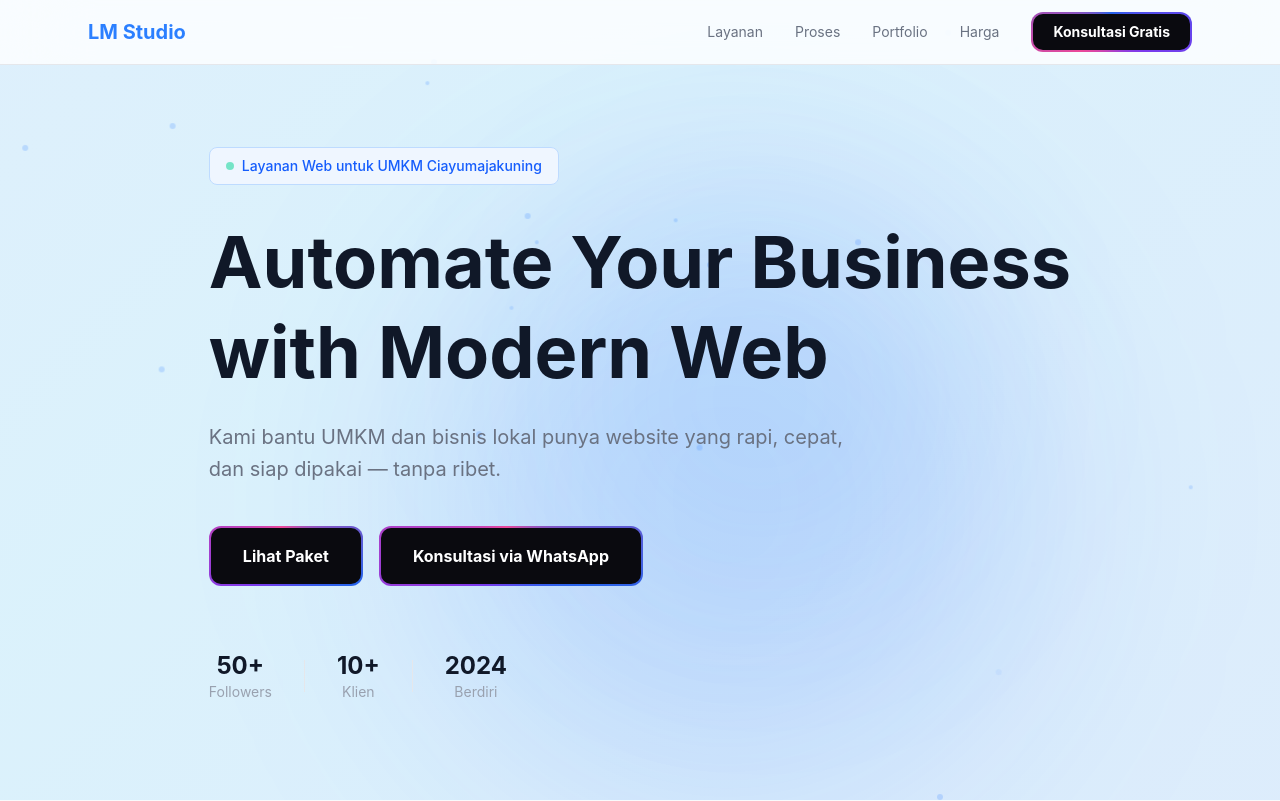
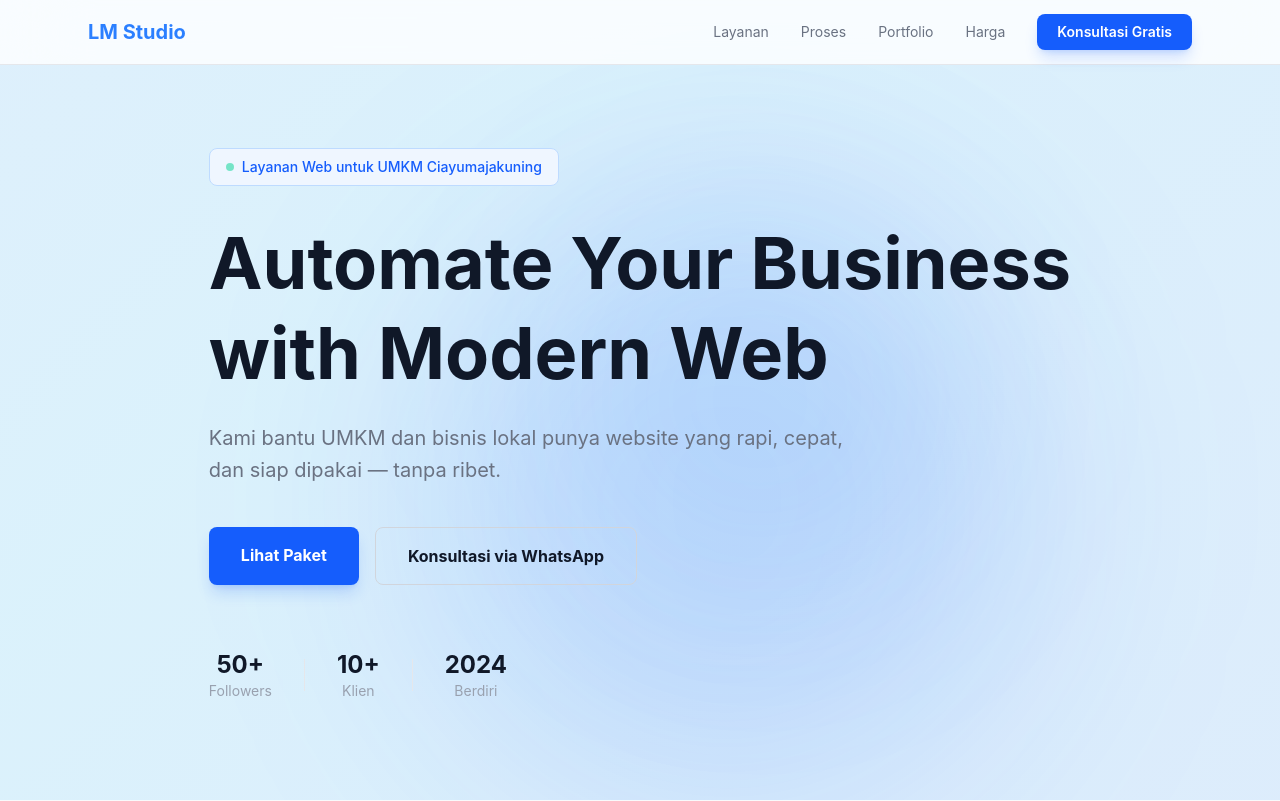
Before and after one commit to iamerck28-maker/saas-landing, a Next.js app: page /saas-landing/ in a window 1280 px wide. Shown: the top 801 px of the page. Built offline with nearby package versions, Linux system fonts and the light colour scheme.

Commit message:
fix: remove particles, clean blue CTA buttons, fix pricing card

```diff
--- a/src/app/page.tsx
+++ b/src/app/page.tsx
@@ -1,5 +1,5 @@
 "use client";
-import { useEffect, useRef, useState, useCallback, useMemo } from "react";
+import { useEffect, useRef, useState, useCallback } from "react";
 
 /* ── Data ─────────────────────────────────────────────── */
 const WA_BASE = "https://wa.me/6285176718017?text=";
@@ -211,36 +211,6 @@ function BackToTop({ isDark }: { isDark: boolean }) {
 
 const marqueeClients = ["Hendra Motor", "Bu Siti", "CV Maju Jaya", "Toko Batik Yanti", "FirstCar", "LokerMJL", "Sambal Jubleg", "Warung Teh Ani"];
 
-/* ── Particles ───────────────────────────────────────── */
-function Particles({ isDark }: { isDark: boolean }) {
-  const particles = useMemo(() => {
-    return Array.from({ length: 25 }, (_, i) => ({
-      id: i,
-      top: `${Math.random() * 100}%`,
-      left: `${Math.random() * 100}%`,
-      size: Math.random() > 0.5 ? "w-1.5 h-1.5" : "w-1 h-1",
-      duration: `${10 + Math.random() * 10}s`,
-      delay: `${Math.random() * 10}s`,
-    }));
-  }, []);
-
-  return (
-    <div className="absolute inset-0 overflow-hidden pointer-events-none z-0">
-      {particles.map((p) => (
-        <div
-          key={p.id}
-          className={`absolute rounded-full ${p.size} ${isDark ? "bg-blue-400/30" : "bg-blue-500/20"}`}
-          style={{
-            top: p.top,
-            left: p.left,
-            animation: `particleFloat ${p.duration} linear ${p.delay} infinite`,
-          }}
-        />
-      ))}
-    </div>
-  );
-}
-
 /* ── Page ─────────────────────────────────────────────── */
 export default function Home() {
   const [menuOpen, setMenuOpen] = useState(false);
@@ -405,23 +375,13 @@ export default function Home() {
           0% { width: 0%; }
           100% { width: 100%; }
         }
+        @keyframes gradientShift {
+          0%, 100% { background-position: 0% 50%; }
+          50% { background-position: 100% 50%; }
+        }
         @keyframes loaderPulse {
           0%, 100% { opacity: 1; transform: scale(1); }
           50% { opacity: 0.6; transform: scale(1.03); }
-        }
-        @keyframes particleFloat {
-          0% { transform: translateY(0) translateX(0); opacity: 0; }
-          10% { opacity: 1; }
-          90% { opacity: 1; }
-          100% { transform: translateY(-100vh) translateX(20px); opacity: 0; }
-        }
-        @property --angle {
-          syntax: '<angle>';
-          initial-value: 0deg;
-          inherits: false;
-        }
-        @keyframes rotateGradient {
-          to { --angle: 360deg; }
         }
       `}} />
 
@@ -439,8 +399,8 @@ export default function Home() {
             <a href="#proses" className={`transition ${isDark ? "text-gray-400 hover:text-white" : "text-gray-500 hover:text-gray-900"}`}>Proses</a>
             <a href="#portfolio" className={`transition ${isDark ? "text-gray-400 hover:text-white" : "text-gray-500 hover:text-gray-900"}`}>Portfolio</a>
             <a href="#harga" className={`transition ${isDark ? "text-gray-400 hover:text-white" : "text-gray-500 hover:text-gray-900"}`}>Harga</a>
-            <a href={wa("Halo LM Studio, saya ingin konsultasi.")} target="_blank" rel="noopener noreferrer" className="inline-flex items-center justify-center p-[2px] rounded-xl font-semibold text-white transition" style={{ background: "conic-gradient(from var(--angle, 0deg), #2563eb, #7c3aed, #ec4899, #2563eb)", animation: "rotateGradient 3s linear infinite" }}>
-              <span className="px-5 py-2 bg-[#0a0a0f] rounded-[10px] text-sm font-bold text-white hover:bg-[#12121a] transition">Konsultasi Gratis</span>
+            <a href={wa("Halo LM Studio, saya ingin konsultasi.")} target="_blank" rel="noopener noreferrer" className="px-5 py-2 bg-blue-600 text-white rounded-lg font-semibold text-sm hover:bg-blue-700 transition shadow-lg shadow-blue-600/20">
+              Konsultasi Gratis
             </a>
           </div>
 
@@ -458,8 +418,8 @@ export default function Home() {
             <a href="#proses" onClick={closeMenu} className={`transition py-2 ${isDark ? "hover:text-white" : "hover:text-gray-900"}`}>Proses</a>
             <a href="#portfolio" onClick={closeMenu} className={`transition py-2 ${isDark ? "hover:text-white" : "hover:text-gray-900"}`}>Portfolio</a>
             <a href="#harga" onClick={closeMenu} className={`transition py-2 ${isDark ? "hover:text-white" : "hover:text-gray-900"}`}>Harga</a>
-            <a href={wa("Halo LM Studio, saya ingin konsultasi.")} target="_blank" rel="noopener noreferrer" onClick={closeMenu} className="inline-flex items-center justify-center p-[2px] rounded-xl font-semibold text-white transition w-full" style={{ background: "conic-gradient(from var(--angle, 0deg), #2563eb, #7c3aed, #ec4899, #2563eb)", animation: "rotateGradient 3s linear infinite" }}>
-              <span className="px-5 py-2.5 bg-[#0a0a0f] rounded-[10px] text-sm font-bold text-white text-center flex-1">Konsultasi Gratis</span>
+            <a href={wa("Halo LM Studio, saya ingin konsultasi.")} target="_blank" rel="noopener noreferrer" onClick={closeMenu} className="px-5 py-2.5 bg-blue-600 text-white rounded-lg font-semibold text-sm text-center w-full hover:bg-blue-700 transition shadow-lg shadow-blue-600/20">
+              Konsultasi Gratis
             </a>
           </div>
         </div>
@@ -480,7 +440,6 @@ export default function Home() {
           <div className="absolute top-1/4 left-1/3 w-[600px] h-[600px] bg-blue-600/15 rounded-full blur-[120px]" />
           <div className="absolute bottom-1/4 right-1/4 w-[400px] h-[400px] bg-blue-400/10 rounded-full blur-[100px]" />
         </div>
-        <Particles isDark={isDark} />
         <div className="relative z-10 max-w-6xl mx-auto px-6 pt-32 pb-20">
           <F>
             <div className={`inline-flex items-center gap-2 rounded-lg px-4 py-2 mb-8 ${isDark ? "bg-blue-500/10 border border-blue-500/20" : "bg-blue-50 border border-blue-200"}`}>
@@ -502,11 +461,11 @@ export default function Home() {
           </F>
           <F delay={300}>
             <div className="flex flex-col sm:flex-row gap-4 mb-16">
-              <a href="#harga" className="inline-flex items-center justify-center p-[2px] rounded-xl font-bold transition" style={{ background: "conic-gradient(from var(--angle, 0deg), #2563eb, #7c3aed, #ec4899, #2563eb)", animation: "rotateGradient 3s linear infinite" }}>
-                <span className="px-8 py-4 bg-[#0a0a0f] rounded-[10px] text-white text-base font-bold hover:bg-[#12121a] transition text-center">Lihat Paket</span>
+              <a href="#harga" className="px-8 py-4 bg-blue-600 text-white rounded-lg text-base font-bold hover:bg-blue-700 transition text-center shadow-lg shadow-blue-600/20">
+                Lihat Paket
               </a>
-              <a href={wa("Halo LM Studio, saya ingin konsultasi.")} target="_blank" rel="noopener noreferrer" className="inline-flex items-center justify-center p-[2px] rounded-xl font-bold transition" style={{ background: "conic-gradient(from var(--angle, 0deg), #2563eb, #7c3aed, #ec4899, #2563eb)", animation: "rotateGradient 3s linear infinite" }}>
-                <span className={`px-8 py-4 rounded-[10px] text-base font-bold transition text-center ${isDark ? "bg-[#0a0a0f] text-white hover:bg-[#12121a]" : "bg-[#0a0a0f] text-white hover:bg-[#12121a]"}`}>Konsultasi via WhatsApp</span>
+              <a href={wa("Halo LM Studio, saya ingin konsultasi.")} target="_blank" rel="noopener noreferrer" className={`px-8 py-4 rounded-lg text-base font-bold transition text-center border ${isDark ? "border-white/10 text-white hover:bg-white/5" : "border-gray-300 text-gray-900 hover:bg-gray-100"}`}>
+                Konsultasi via WhatsApp
               </a>
             </div>
           </F>
@@ -734,8 +693,8 @@ export default function Home() {
             {pricing.map((p, i) => (
               <F key={p.name} delay={i * 100}>
                 {p.pop ? (
-                  <div className="relative p-[2px] rounded-2xl scale-[1.02] shadow-2xl shadow-blue-600/20" style={{ background: "conic-gradient(from var(--angle, 0deg), #2563eb, #7c3aed, #ec4899, #2563eb)", animation: "rotateGradient 3s linear infinite" }}>
-                    <div className="p-8 rounded-[14px] backdrop-blur-xl border border-white/10 bg-gradient-to-b from-blue-600/90 to-blue-800/90">
+                  <div className="relative rounded-2xl scale-[1.02] shadow-2xl shadow-blue-600/20 border border-blue-500/30 bg-gradient-to-b from-blue-600 to-blue-800">
+                    <div className="p-8 rounded-2xl backdrop-blur-xl">
                       <div className="text-xs font-bold text-white bg-emerald-500 px-3 py-1 rounded-full inline-block mb-4">Terpopuler</div>
                       <h3 className="font-bold text-xl mb-2 text-white">{p.name}</h3>
                       <div className="text-3xl font-extrabold mb-1 text-white">{p.price}</div>
```
Also changed, not shown: 16 other files (tests, documents, lock files or other folders).
